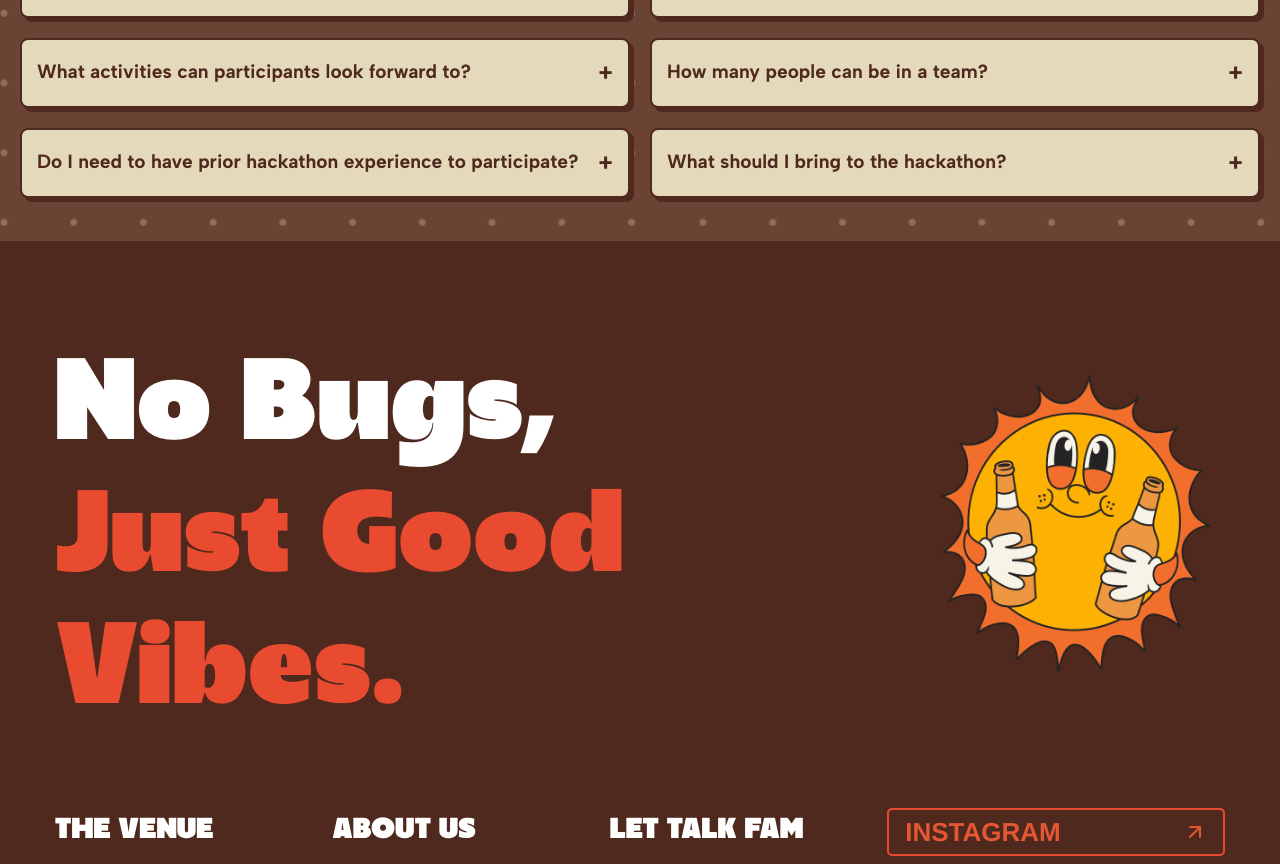
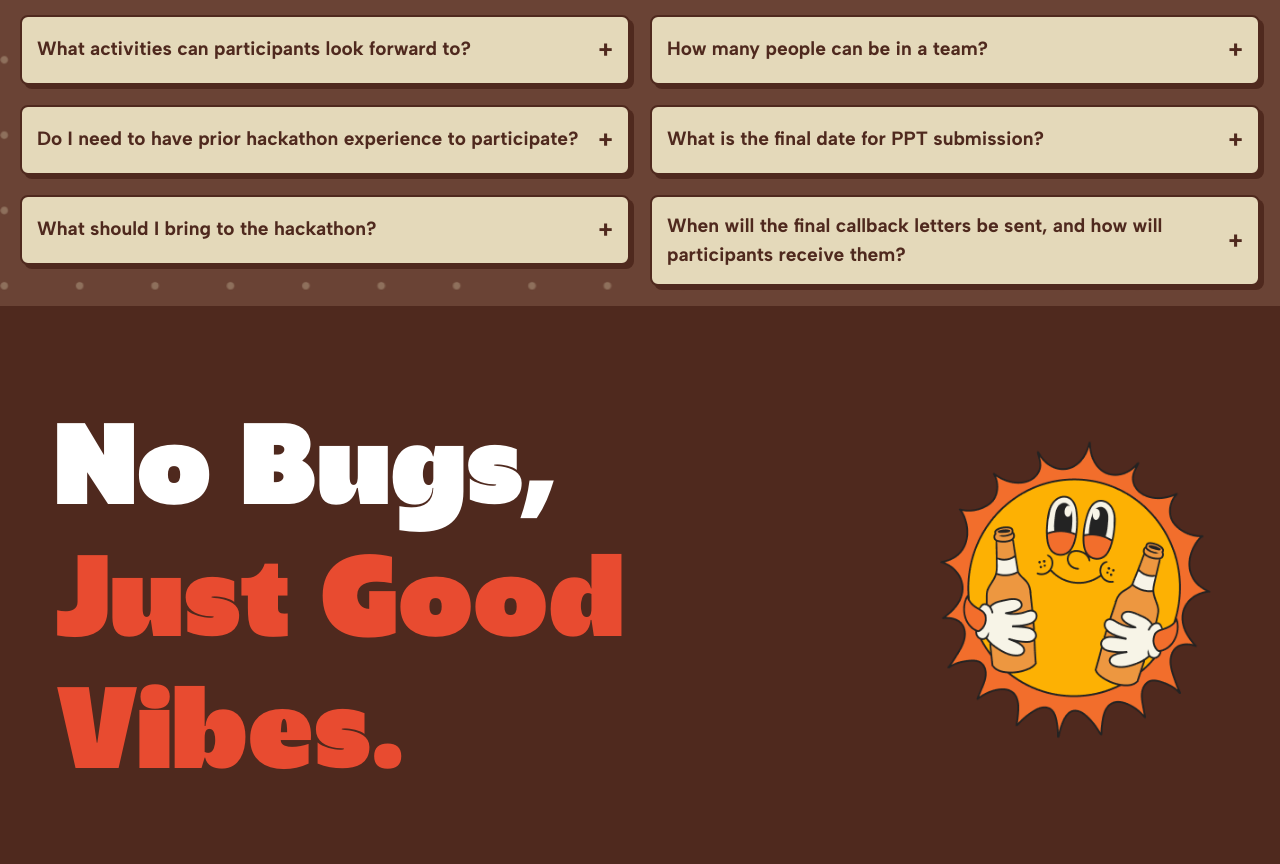
Before and after one commit to GDG-ADGIPS/Hack-Chill-2.0, a React (Vite) app: page / in a window 1280 px wide. Shown: the part 9107-9971 px from the top of the page. Built offline with nearby package versions, Linux system fonts and the light colour scheme.

Commit message:
faw update

```diff
--- a/src/components/Faq/faq.jsx
+++ b/src/components/Faq/faq.jsx
@@ -43,9 +43,20 @@ const FAQ = () => {
         "Not at all! Hack & Chill 2.0 welcomes participants of all skill levels, from beginners to experienced hackers. There will be mentors and workshops to guide you throughout the event.",
     },
     {
+      question: "What is the final date for PPT submission?",
+      answer:
+        "The final deadline for PPT submission is 16th March 2025. Make sure to submit your PPT before this date to be considered for the next round.",
+    },
+    {
       question: "What should I bring to the hackathon?",
       answer:
         "Participants should bring their laptops, chargers, and any necessary peripherals. Additionally, carrying a valid student ID, comfortable clothing, and personal essentials like water bottles and snacks is recommended.",
+    },
+    {
+      question:
+        "When will the final callback letters be sent, and how will participants receive them?",
+      answer:
+        "The final callback letters will be distributed on 17th March 2025 via our official email dscadgitm@gmail.com. Keep an eye on your inbox for updates!",
     },
   ];
 
```
